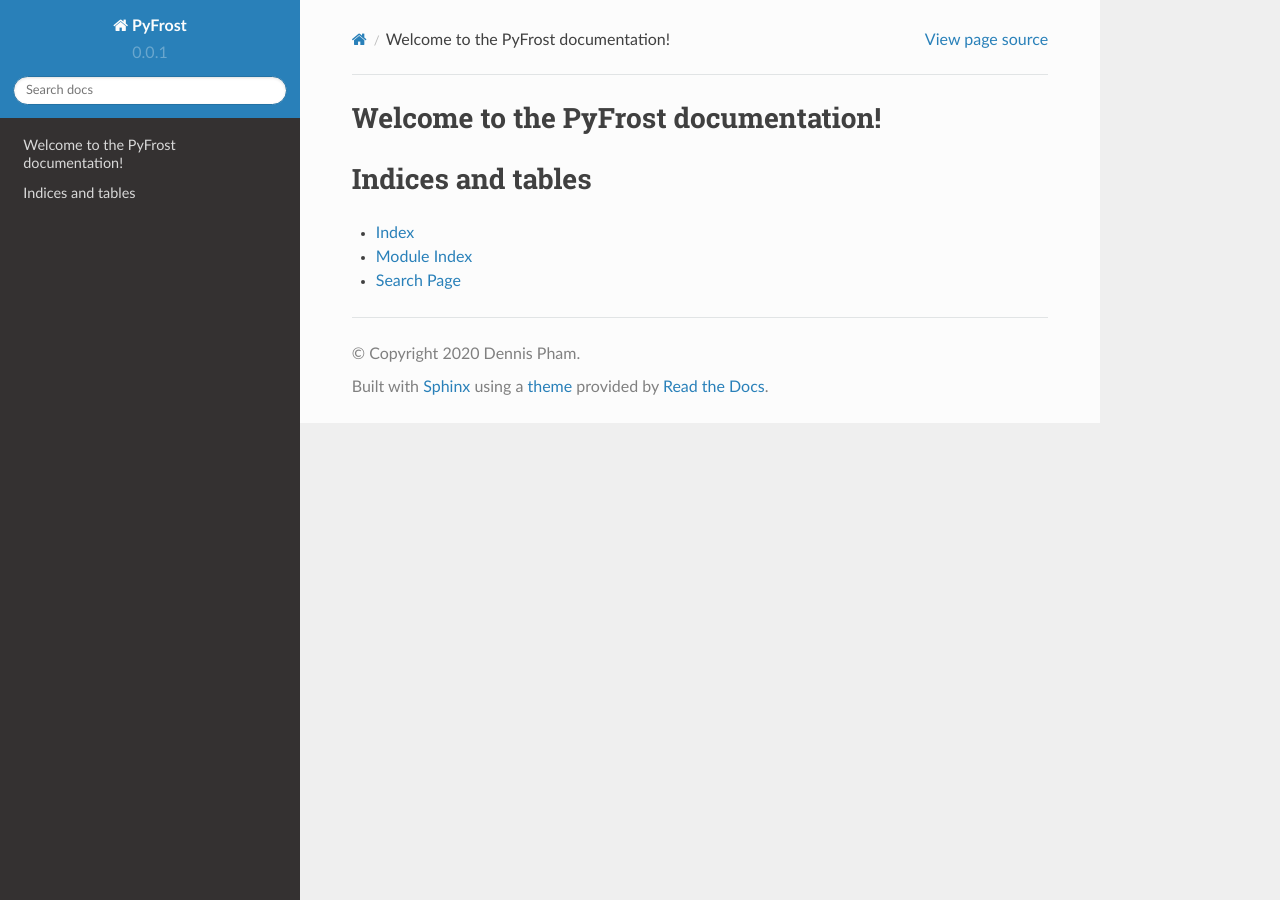
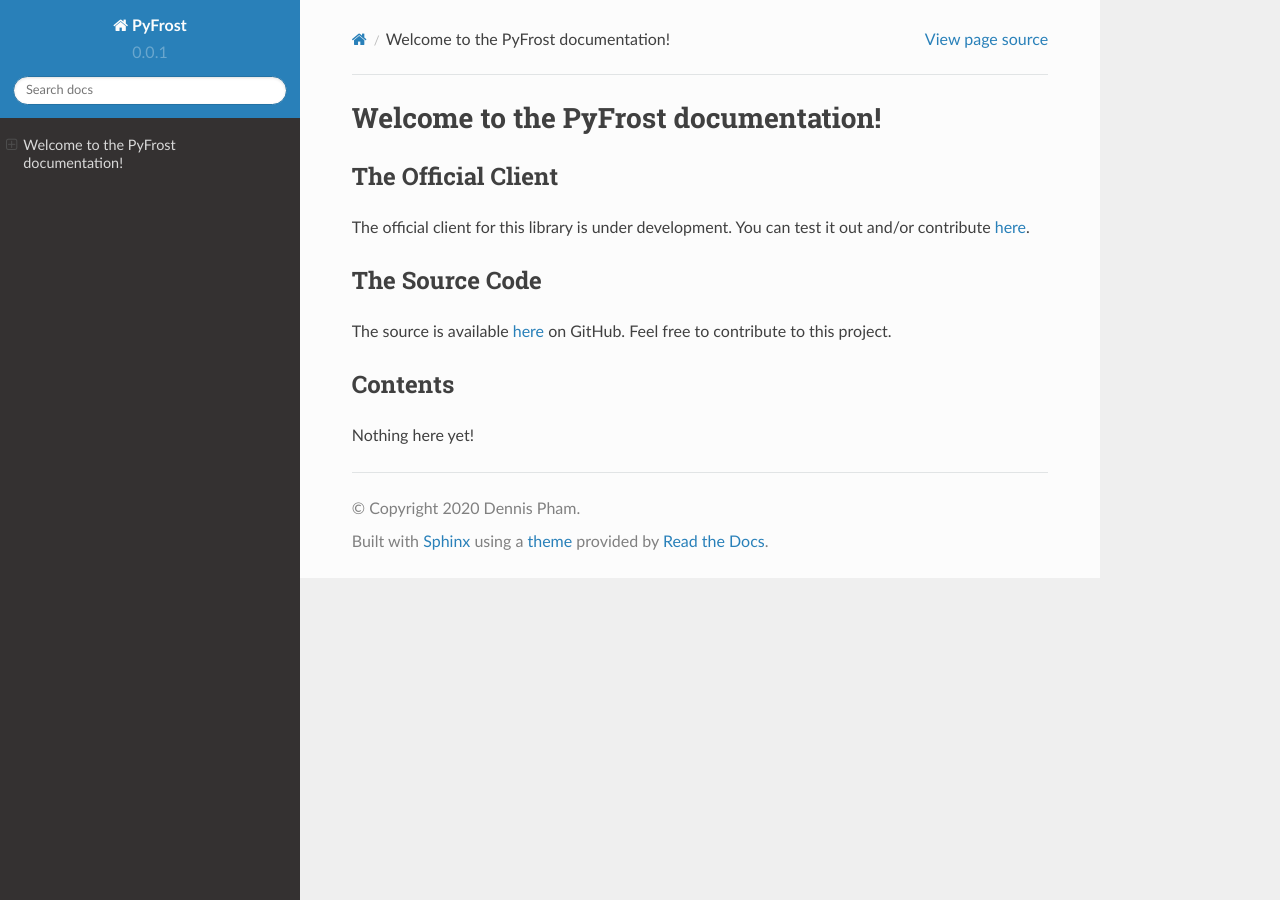
Before and after one commit to Den4200/pyfrost, a Sphinx documentation site: the page built from docs/source/index.rst, in a window 1280 px wide. Built offline with Sphinx 7.4.7 and the Read the Docs theme 2.0.0, drawn with Linux system fonts in a browser that asks for light colours.

Commit message:
basic index

```diff
--- a/docs/source/index.rst
+++ b/docs/source/index.rst
@@ -1,15 +1,20 @@
 Welcome to the PyFrost documentation!
 =====================================
 
+The Official Client
+-------------------
+The official client for this library is under development.
+You can test it out and/or contribute `here <https://www.github.com/Den4200/apollo/>`_.
+
+The Source Code
+---------------
+The source is available `here <https://www.github.com/Den4200/pyfrost/>`_ on GitHub.
+Feel free to contribute to this project.
+
+Contents
+--------
 .. toctree::
    :maxdepth: 2
-   :caption: Contents:
+   :glob:
 
-
-
-Indices and tables
-==================
-
-* :ref:`genindex`
-* :ref:`modindex`
-* :ref:`search`
+Nothing here yet!
```
Also changed, not shown: 9 other files.
